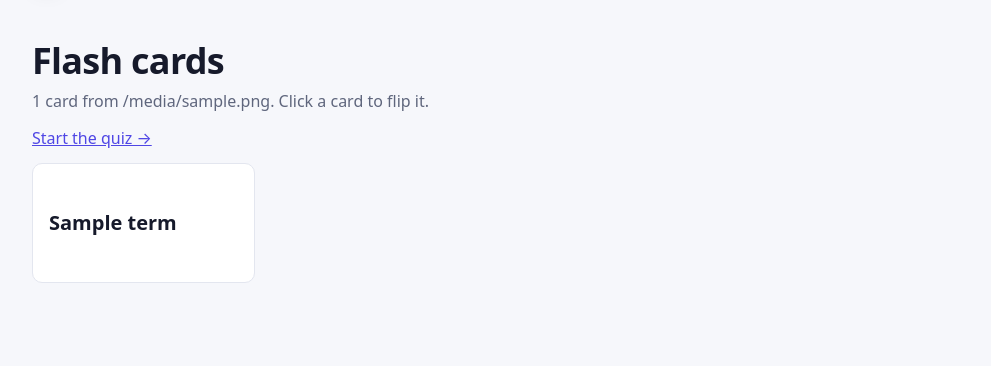
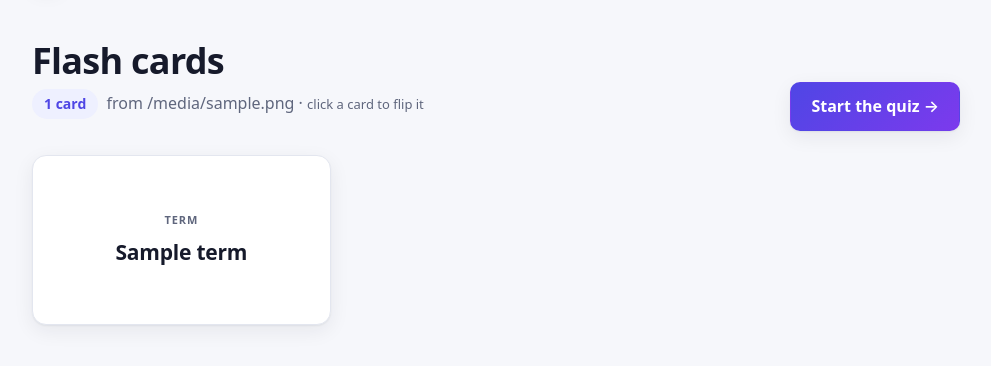
Before and after one commit to StroDan/one-word-study, a Flask app: template templates/cards.html in a window 1280 px wide. Shown: the part 55-421 px from the top of the page, without its empty margins (144-1135 px from the left). Run offline with Flask 3, Linux system fonts and the light colour scheme; the template is opened without the code that fills it: most values are stand-ins (such as "Sample title", 1, 10 or a date in 2020).

Commit message:
Redesign the cards page with 3D flip cards and a card-count toolbar
Cards used to swap text in place, which didn't feel like flash cards.
They now flip in 3D with labelled Term and Definition sides, grow to fit
long definitions, and the quiz button sits next to the card count. The
old card styles in base.html are removed.

Co-Authored-By: Claude Opus 5.5 <noreply@anthropic.com>

```diff
--- a/templates/base.html
+++ b/templates/base.html
@@ -132,13 +132,6 @@
     .row { display: flex; gap: 12px; align-items: center; flex-wrap: wrap; }
 
     /* ---------- Legacy page styles (each page gets its own design in a later commit) ---------- */
-    .grid { display: grid; grid-template-columns: repeat(auto-fill, minmax(220px, 1fr)); gap: 12px; }
-    .flash { background: var(--surface); border: 1px solid var(--line); border-radius: 10px; padding: 16px;
-             min-height: 120px; text-align: left; color: var(--fg); font-weight: normal; width: 100%; box-shadow: none; }
-    .flash .back { display: none; }
-    .flash.flipped .front { display: none; }
-    .flash.flipped .back { display: block; }
-    .flash .front { font-size: 20px; font-weight: 600; }
     .definition { font-size: 20px; background: var(--surface); border: 1px solid var(--line);
                   border-radius: 10px; padding: 16px; }
 
--- a/templates/cards.html
+++ b/templates/cards.html
@@ -1,14 +1,60 @@
 {% extends "base.html" %}
+{% block styles %}
+    .toolbar { display: flex; gap: 16px; align-items: flex-end; flex-wrap: wrap; margin-bottom: 24px; }
+    .toolbar .titles { margin-right: auto; }
+    .count {
+      display: inline-flex; align-items: center; gap: 6px; font-weight: 600; font-size: 14px;
+      background: var(--accent-soft); color: var(--accent); padding: 4px 12px; border-radius: 999px;
+    }
+    .grid { display: grid; grid-template-columns: repeat(auto-fill, minmax(240px, 1fr)); gap: 16px; }
+
+    /* 3D flip card: both faces sit in the same grid cell, so the card is as tall as its longer side. */
+    .flash {
+      all: unset; display: block; cursor: pointer; perspective: 1000px; border-radius: var(--radius);
+    }
+    .flash:focus-visible { outline: 3px solid color-mix(in srgb, var(--accent) 45%, transparent); outline-offset: 3px; }
+    .flash .inner {
+      display: grid; min-height: 170px; transition: transform .5s cubic-bezier(.2, .7, .2, 1);
+      transform-style: preserve-3d;
+    }
+    .flash.flipped .inner { transform: rotateY(180deg); }
+    .flash .face {
+      grid-area: 1 / 1; display: flex; flex-direction: column; justify-content: center; gap: 8px;
+      padding: 20px; border-radius: var(--radius); border: 1px solid var(--line);
+      background: var(--surface); box-shadow: var(--shadow);
+      backface-visibility: hidden; -webkit-backface-visibility: hidden;
+    }
+    .flash:hover .face { box-shadow: var(--shadow-lg); }
+    .flash .front { align-items: center; text-align: center; }
+    .flash .front .term { font-size: 21px; font-weight: 700; letter-spacing: -.01em; }
+    .flash .back {
+      transform: rotateY(180deg); background: var(--accent-soft);
+      border-color: color-mix(in srgb, var(--accent) 30%, transparent);
+    }
+    .flash .back .definition-text { font-size: 15px; line-height: 1.5; }
+    .flash .label {
+      font-size: 11px; font-weight: 700; letter-spacing: .08em; text-transform: uppercase; color: var(--muted);
+    }
+    .hint { font-size: 13px; }
+{% endblock %}
 {% block content %}
-<h1>Flash cards</h1>
-<p class="muted">{{ cards|length }} card{{ "" if cards|length == 1 else "s" }} from {{ filename }}.
-Click a card to flip it.</p>
-<p><a href="/quiz">Start the quiz &rarr;</a></p>
+<div class="toolbar">
+  <div class="titles">
+    <h1>Flash cards</h1>
+    <p class="muted"><span class="count">{{ cards|length }} card{{ "" if cards|length == 1 else "s" }}</span>
+      &nbsp;from {{ filename }} &middot; <span class="hint">click a card to flip it</span></p>
+  </div>
+  <a class="btn" href="/quiz">Start the quiz &rarr;</a>
+</div>
+
 <div class="grid">
   {% for card in cards %}
-  <button type="button" class="flash" onclick="this.classList.toggle('flipped')">
-    <div class="front">{{ card.term }}</div>
-    <div class="back">{{ card.definition }}</div>
+  <button type="button" class="flash" aria-pressed="false"
+          onclick="this.classList.toggle('flipped'); this.setAttribute('aria-pressed', this.classList.contains('flipped'))">
+    <span class="inner">
+      <span class="face front"><span class="label">Term</span><span class="term">{{ card.term }}</span></span>
+      <span class="face back"><span class="label">Definition</span><span class="definition-text">{{ card.definition }}</span></span>
+    </span>
   </button>
   {% endfor %}
 </div>
```
